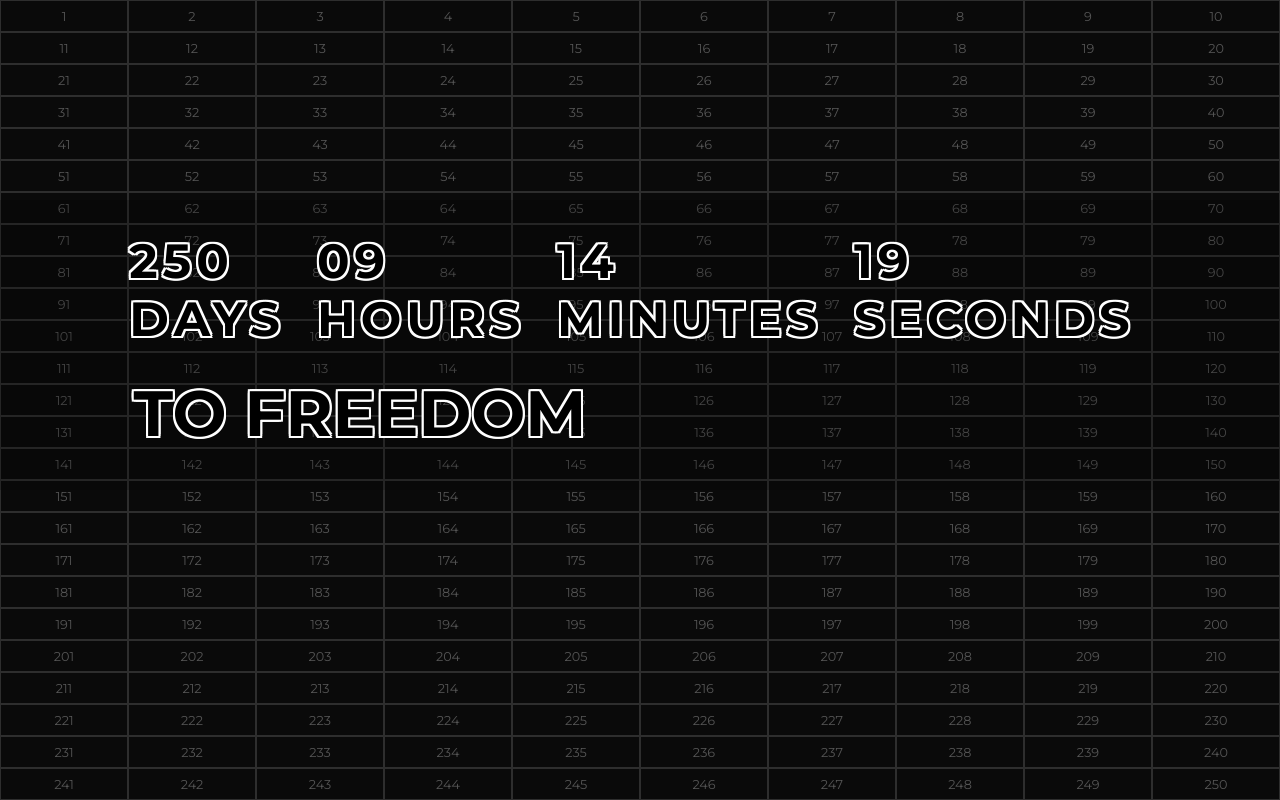
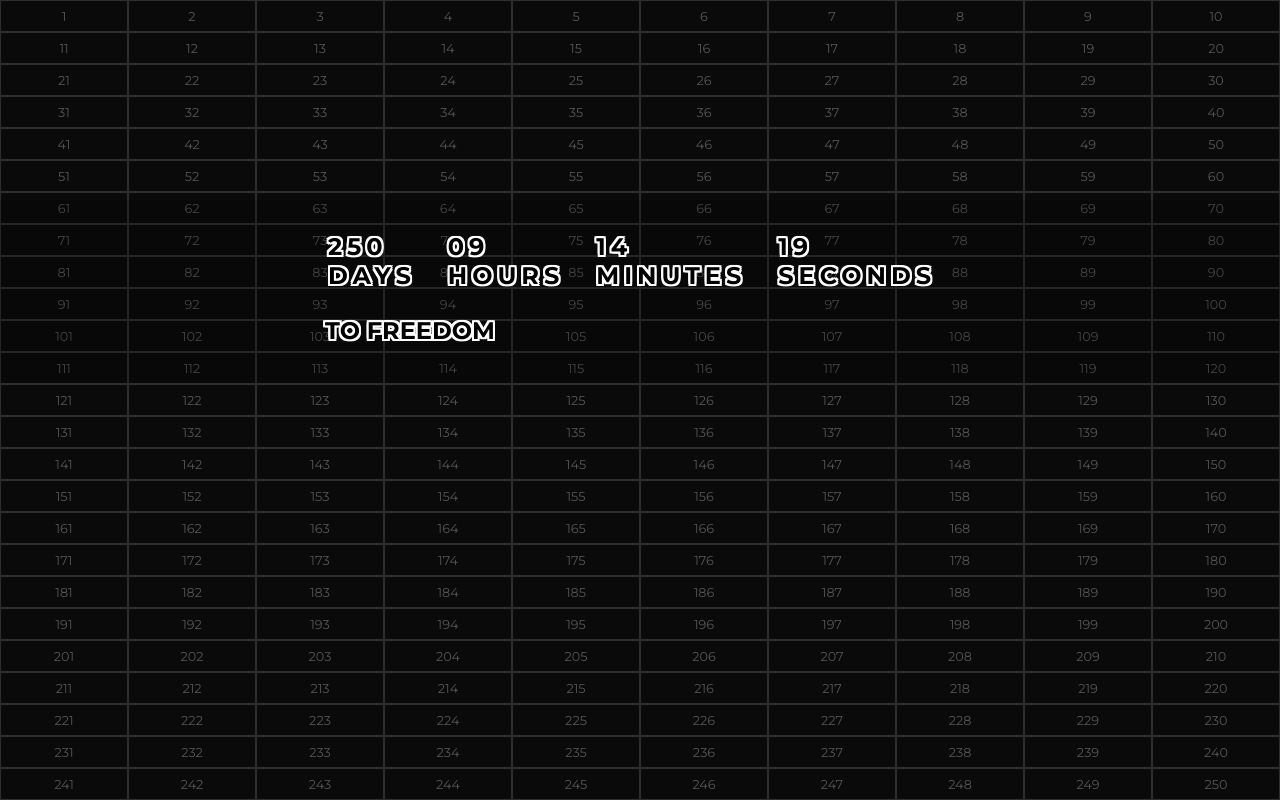
Before and after one commit to raaf2rid/Countdown, a plain HTML site: page index.html in a window 1280 px wide. Drawn offline with Linux system fonts and the light colour scheme.

Commit message:
css change

```diff
--- a/index.css
+++ b/index.css
@@ -87,7 +87,7 @@ body{
 
   width: max-content;
   position: relative;
-  font: 3rem Courier;
+  font-size: 1.5rem;
   color: #fff;
   z-index: 10000;
   color: rgb(0, 0, 0);
@@ -104,10 +104,10 @@ body{
 
 #freedom{
 
-  font-size: 4rem;
+  font-size: 1.5rem;
   color: rgb(0, 0, 0);
   text-shadow: 2px 2px 0 #fff, 2px -2px 0 #fff, -2px 2px 0 #fff, -2px -2px 0 #fff, 2px 0px 0 #fff, 0px 2px 0 #fff, -2px 0px 0 #fff, 0px -2px 0 #fff, 2px -3px 2px rgba(0,0,0,0);
-  transform: translate(-280px, 10px);
+  transform: translate(-230px, 10px);
   font-weight: 800;
   /* background-color: rgba(0, 0, 0, 0.2); */
   padding: 1rem;
```
